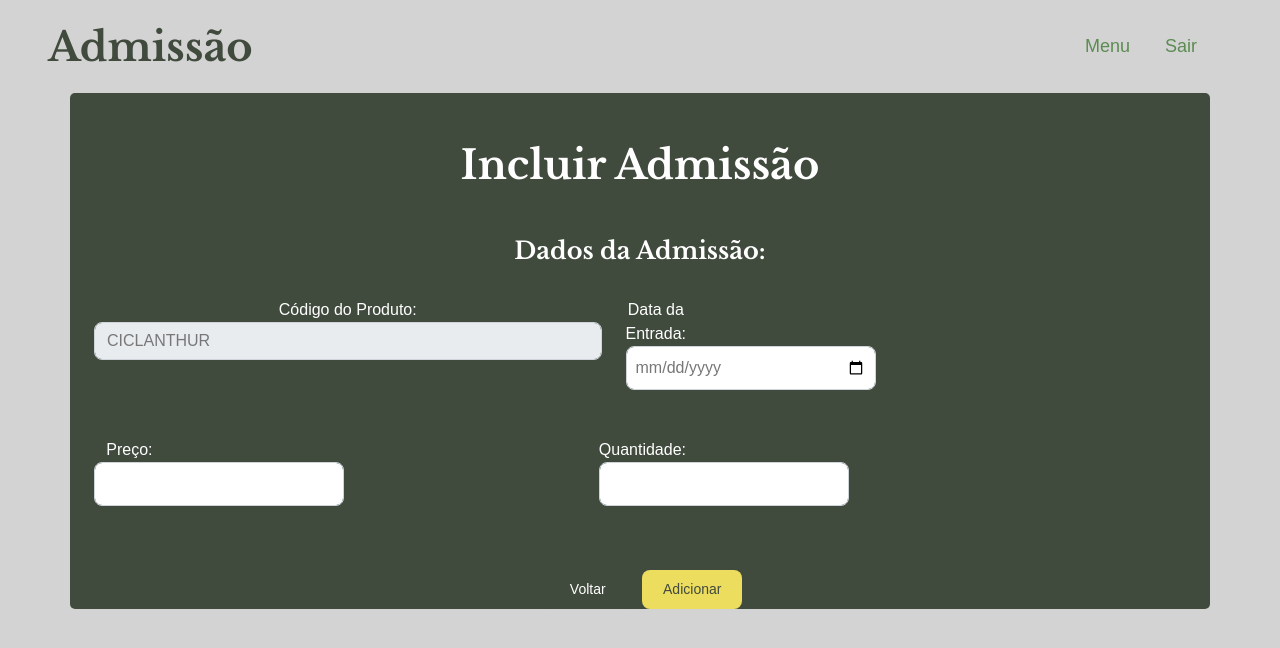
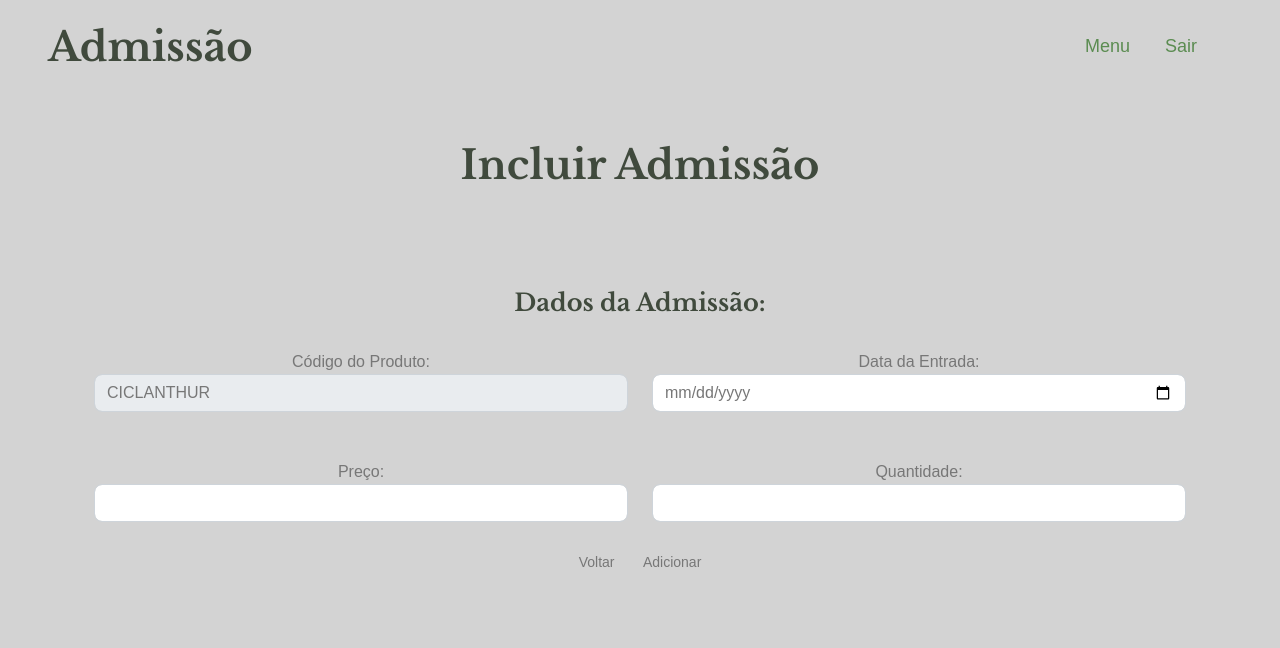
Before and after one commit to limadev11/project-hagil, a PHP site: page /adminsert.php in a window 1280 px wide. Shown: the top 648 px of the page. Run offline with PHP 8.4, Linux system fonts and the light colour scheme; a user stored in the database is signed in; data comes from the database, SQL or seed files in the repository; some libraries are stand-ins or nearby versions.

Commit message:
Mensagem explicando a mudança

```diff
--- a/adminsert.php
+++ b/adminsert.php
@@ -5,7 +5,7 @@ include('connect.php');
 if (isset($_POST['submit'])) {
     $idproduto = $_POST['idproduto'];
     $dataentrada = $_POST['dataentrada'];
-    $preco = str_replace(',','.',$_POST['preco']);
+    $preco = str_replace(',', '.', $_POST['preco']);
     $quantidade = $_POST['quantidade'];
     $sql = 'insert into admissao (idproduto,dataentrada,preco,quantidade) value ("' . $idproduto . '", "' . $dataentrada . '","' . $preco . '", "' . $quantidade . '")';
     $result = mysqli_query($con, $sql);
@@ -214,70 +214,60 @@ if (isset($_POST['submit'])) {
     <!-- Navbar End -->
 
     <!-- Page Header Start -->
+
     <div class="text-center mx-auto wow fadeInUp" data-wow-delay="0.1s">
-        <div class="container" style="background-color: #404A3D; width: 2000px; border-radius: 5px;">
-            <div class="container text-center py-5" style="height: 100px; color: black;">
-                <h1 style="color: white;">Incluir Admissão</h1>
+        <div class="container admissao-container">
+            <div class="container text-center py-5 header">
+                <h1>Incluir Admissão</h1>
             </div>
             <br>
-            <form action="" method="post" style="margin-top: 20px;">
-                <h4 style="color: white;">Dados da Admissão:</h4>
+            <form action="" method="post" class="universal-form" style="margin-top: 20px;">
+                <h4>Dados da Admissão:</h4>
                 <br>
                 <!-- Tabelas -->
                 <div class="container">
-                    <div class="row">
-                        <!-- Nome -->
-                        <div class="col">
-                            <label for="idproduto" style="color:white;">Código do Produto:</label>
+                    <div class="row form-row">
+                        <div class="col form-group">
+                            <label for="idproduto">Código do Produto:</label>
                             <?php
-                                        $sqll = 'select * from produto order by id';
+                            $sqll = 'SELECT * FROM produto ORDER BY id';
                             $result = mysqli_query($con, $sqll);
                             if ($result) {
-                                            echo '<select
-                                                name="idproduto" class="form-control">';
+                                echo '<select name="idproduto" class="form-control" required>';
                                 while ($row = mysqli_fetch_assoc($result)) {
-                                                echo '<option value="' . $row['id'] . '">' .
-                                                    $row['nome'] . '</option>';
+                                    echo '<option value="' . $row['id'] . '">' . $row['nome'] . '</option>';
                                 }
                                 echo '</select>';
                             }
                             ?>
                         </div>
-                        <div class="col">
-                            <!-- Código do Produto -->
-                            <label for="preco" style="color:white; margin-right: 500px;">Data da Entrada:</label>
-                            <input type="date" name="dataentrada" class="form-control" style="padding: 9px; width: 250px;"
-                                required>
+                        <div class="col form-group">
+                            <label for="dataentrada">Data da Entrada:</label>
+                            <input type="date" name="dataentrada" class="form-control" required>
                         </div>
                     </div>
+
                     <br><br>
-                    <div class="row">
-                        <div class="col">
-                            <!-- Preço -->
-                            <label for="preco" style="color:white; margin-right: 410px;">Preço:</label>
-                            <input type="text" name="preco" class="form-control" style="padding: 9px; width: 250px;">
+
+                    <div class="row form-row">
+                        <div class="col form-group">
+                            <label for="preco">Preço:</label>
+                            <input type="text" name="preco" class="form-control">
                         </div>
-                        <div class="col">
-                            <!-- Quantidade -->
-                            <label for="caixa" style="color:white; margin-right: 500px;">Quantidade:</label>
-                            <input type="number" name="quantidade" class="form-control" style="padding: 9px; width: 250px;"
-                                required>
+                        <div class="col form-group">
+                            <label for="quantidade">Quantidade:</label>
+                            <input type="number" name="quantidade" class="form-control" required>
                         </div>
                     </div>
                 </div>
+                <!-- Fim Tabelas -->
 
-                <!-- Fim Tabelas -->
                 <br>
-                <div class="container" style="margin-top: 40px;">
+                <div class="container form-actions">
                     <div class="row">
-                        <!-- Botões -->
                         <div class="col text-center">
-                            <a href="admselect.php">
-                                <button type="button" style="padding: 9px; width: 100px;"
-                                    class="btn btn-dark">Voltar</button>
-                            </a>
-                            <button type="submit" name="submit" style="padding: 9px; width: 100px;"
-                                class="btn btn-secondary">Adicionar</button>
+                            <a href="admselect.php" class="btn btn-voltar">Voltar</a>
+                            <button type="submit" name="submit" class="btn btn-adicionar">Adicionar</button>
                         </div>
                     </div>
                 </div>
--- a/cliselect.php
+++ b/cliselect.php
@@ -271,10 +271,10 @@ $result = mysqli_query($con, $sql);
                   <td>{$row['UF']}</td>
                   <td>{$datadespesa}</td>
                   <td>
-                      <a href='lancupdate.php?updateid={$row['id']}' class='btn btn-sm btn-primary'>
+                      <a href='admupdate.php?updateid={$row['id']}' class='btn btn-sm btn-primary'>
                         <i class='bi bi-pencil-square'></i> Alterar
                       </a>
-                      <a href='lancdelete.php?deleteid={$row['id']}' class='btn btn-sm btn-danger'>
+                      <a href='admdelete.php?deleteid={$row['id']}' class='btn btn-sm btn-danger'>
                         <i class='bi bi-trash'></i> Excluir
                       </a>
                   </td>
--- a/lancselect.php
+++ b/lancselect.php
@@ -261,10 +261,10 @@ $result = mysqli_query($con, $sql);
                   <td>{$row['observacao']}</td>
                   <td>{$datadespesa}</td>
                   <td>
-                      <a href='lancupdate.php?updateid={$row['id']}' class='btn btn-sm btn-primary'>
+                      <a href='admupdate.php?updateid={$row['id']}' class='btn btn-sm btn-primary'>
                         <i class='bi bi-pencil-square'></i> Alterar
                       </a>
-                      <a href='lancdelete.php?deleteid={$row['id']}' class='btn btn-sm btn-danger'>
+                      <a href='admdelete.php?deleteid={$row['id']}' class='btn btn-sm btn-danger'>
                         <i class='bi bi-trash'></i> Excluir
                       </a>
                   </td>
```
Also changed, not shown: searchcvendedor.php (added, +28 -0 lines), tpdselect.php (+6 -2 lines), ususelect.php (+6 -2 lines), vendaselect.php (+6 -2 lines), vendeselect.php (+38 -4 lines), css/style.css (line endings or trailing spaces). Lines whose indentation alone changed are shown as unchanged.
